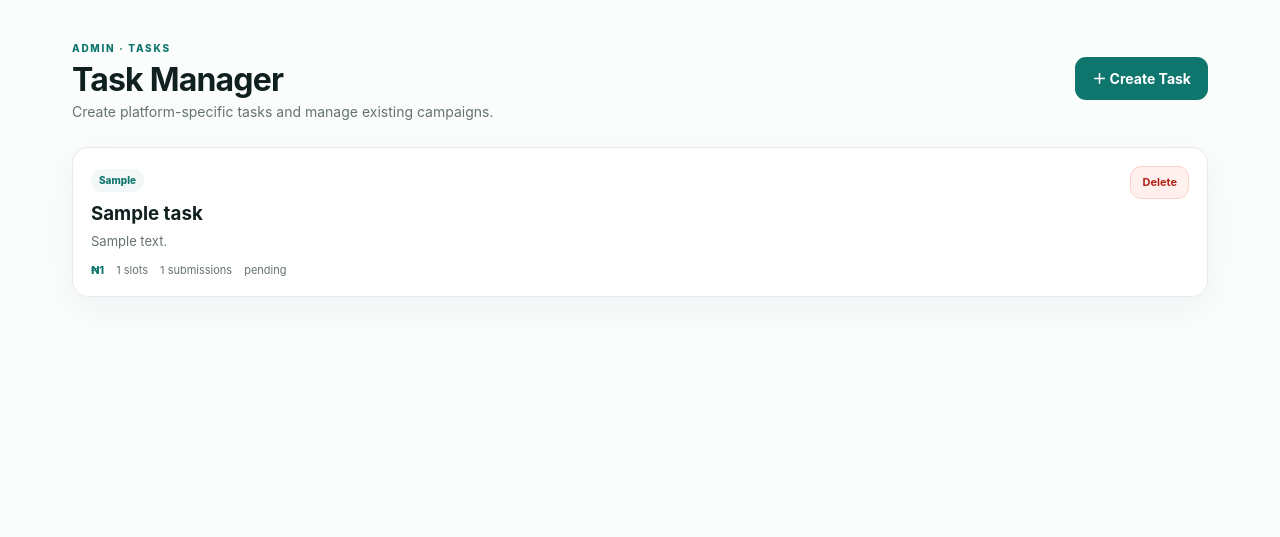
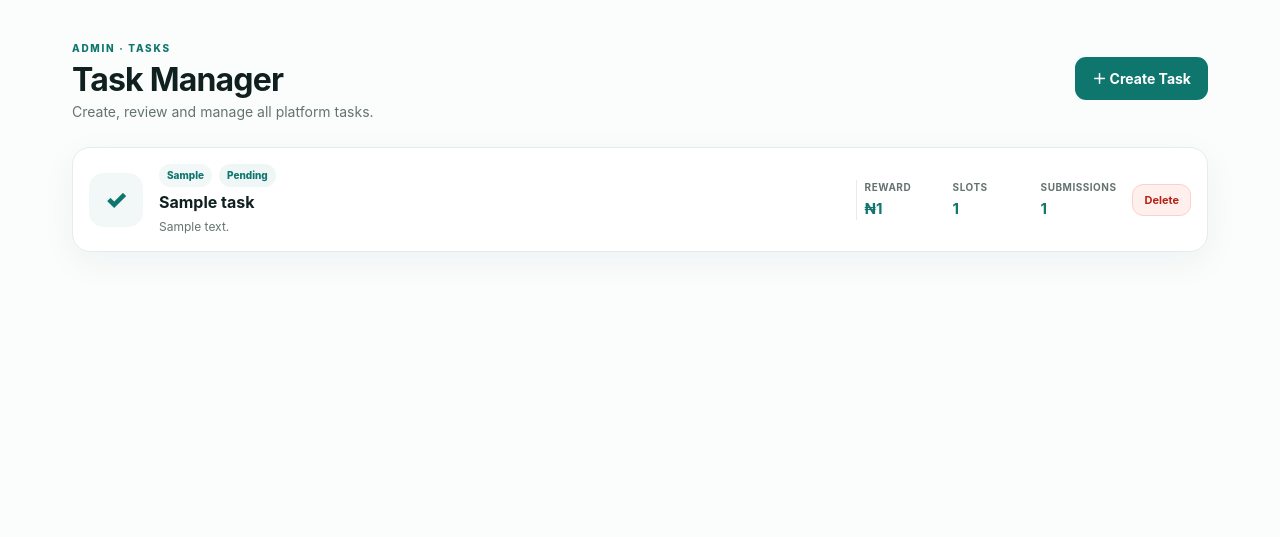
Before and after one commit to ssdplc1-crypto/taskora-work, a Flask app: page /admin/tasks in a window 1280 px wide. Shown: the part 68-605 px from the top of the page. Run offline with Flask 3, Linux system fonts and the light colour scheme; the visitor is signed in with stand-in values (Sample User, id 1); data comes from the database, SQL or seed files in the repository; tables that the repository leaves empty hold one stand-in row (values such as "Sample post"); some libraries are stand-ins or nearby versions.

Commit message:
Add files via upload

```diff
--- a/templates/admin_tasks.html
+++ b/templates/admin_tasks.html
@@ -1,6 +1,52 @@
 {% extends "base.html" %}
 {% block title %}Admin Tasks — TASKORA WORK{% endblock %}
 {% block content %}
-<div class="page-head"><div><span class="eyebrow">ADMIN · TASKS</span><h1>Task Manager</h1><p class="muted">Create platform-specific tasks and manage existing campaigns.</p></div><a class="btn" href="{{ url_for('admin_new_task') }}">＋ Create Task</a></div>
-<div class="task-admin-list">{% for t in tasks %}<article class="task-admin-card"><div><span class="pill">{{t.category}}</span><h3>{{t.title}}</h3><p>{{t.description}}</p><div class="task-meta"><span>₦{{"{:,}".format(t.reward)}}</span><span>{{t.slots}} slots</span><span>{{t.submission_count or 0}} submissions</span><span>{{t.status}}</span></div></div><form method="post" action="{{url_for('admin_delete_task',task_id=t.id)}}"><button class="btn danger small">Delete</button></form></article>{% else %}<div class="empty">No tasks created yet.</div>{% endfor %}</div>
+<div class="page-head">
+  <div>
+    <span class="eyebrow">ADMIN · TASKS</span>
+    <h1>Task Manager</h1>
+    <p class="muted">Create, review and manage all platform tasks.</p>
+  </div>
+  <a class="btn" href="{{ url_for('admin_new_task') }}">＋ Create Task</a>
+</div>
+
+<div class="task-list admin-task-list">
+{% for t in tasks %}
+<article class="task-row admin-task-row">
+  <div class="task-platform-icon">
+    {% if 'WhatsApp' in t.category %}📱
+    {% elif 'X' in t.category or 'Twitter' in t.category %}𝕏
+    {% elif 'YouTube' in t.category %}▶
+    {% elif 'Telegram' in t.category %}✈
+    {% elif 'Facebook' in t.category %}f
+    {% elif 'Instagram' in t.category %}◎
+    {% elif 'TikTok' in t.category %}♪
+    {% elif 'Website' in t.category %}🌐
+    {% else %}✓{% endif %}
+  </div>
+
+  <div class="task-row-info">
+    <div class="task-row-top">
+      <span class="pill">{{ t.category }}</span>
+      <span class="task-status">{{ t.status|title }}</span>
+    </div>
+    <h3>{{ t.title }}</h3>
+    <p>{{ t.description }}</p>
+  </div>
+
+  <div class="task-row-meta">
+    <div><span>Reward</span><strong>₦{{ "{:,}".format(t.reward) }}</strong></div>
+    <div><span>Slots</span><strong>{{ t.slots }}</strong></div>
+    <div><span>Submissions</span><strong>{{ t.submission_count or 0 }}</strong></div>
+  </div>
+
+  <form class="task-row-delete" method="post" action="{{ url_for('admin_delete_task',task_id=t.id) }}"
+        onsubmit="return confirm('Delete this task?');">
+    <button class="btn danger small" type="submit">Delete</button>
+  </form>
+</article>
+{% else %}
+<div class="empty">No tasks created yet.</div>
+{% endfor %}
+</div>
 {% endblock %}
--- a/templates/profile.html
+++ b/templates/profile.html
@@ -1,7 +1,7 @@
 {% extends "base.html" %}
 {% block title %}Profile — TASKORA WORK{% endblock %}
 {% block content %}
-<div class="page-head"><div><span class="eyebrow">PROFILE</span><h1>{{ user.full_name or "Your Profile" }}</h1><p>{{ user.email or "No email" }}{% if user.phone %} · {{ user.phone }}{% endif %}</p></div></div>
+<div class="page-head"><div><span class="eyebrow">PROFILE</span><h1>{{ user.full_name or "Your Profile" }}</h1><p>{{ user.email or "No email" }}{% if user.phone %} · {{ user.phone }}{% endif %}</p><a class="profile-link" href="{{ url_for("business_dashboard") }}"><span class="profile-icon">▣</span><span>Business Dashboard</span></a></div></div>
 <div class="profile-menu card">
   <a class="profile-menu-item" href="{{ url_for('change_password') }}"><span class="menu-icon blue">⌁</span><div><b>Change Password</b><small>Update your account password</small></div><span>›</span></a>
   <a class="profile-menu-item" href="{{ url_for('support') }}"><span class="menu-icon blue">?</span><div><b>Support</b><small>Get help with TASKORA WORK</small></div><span>›</span></a>
```
